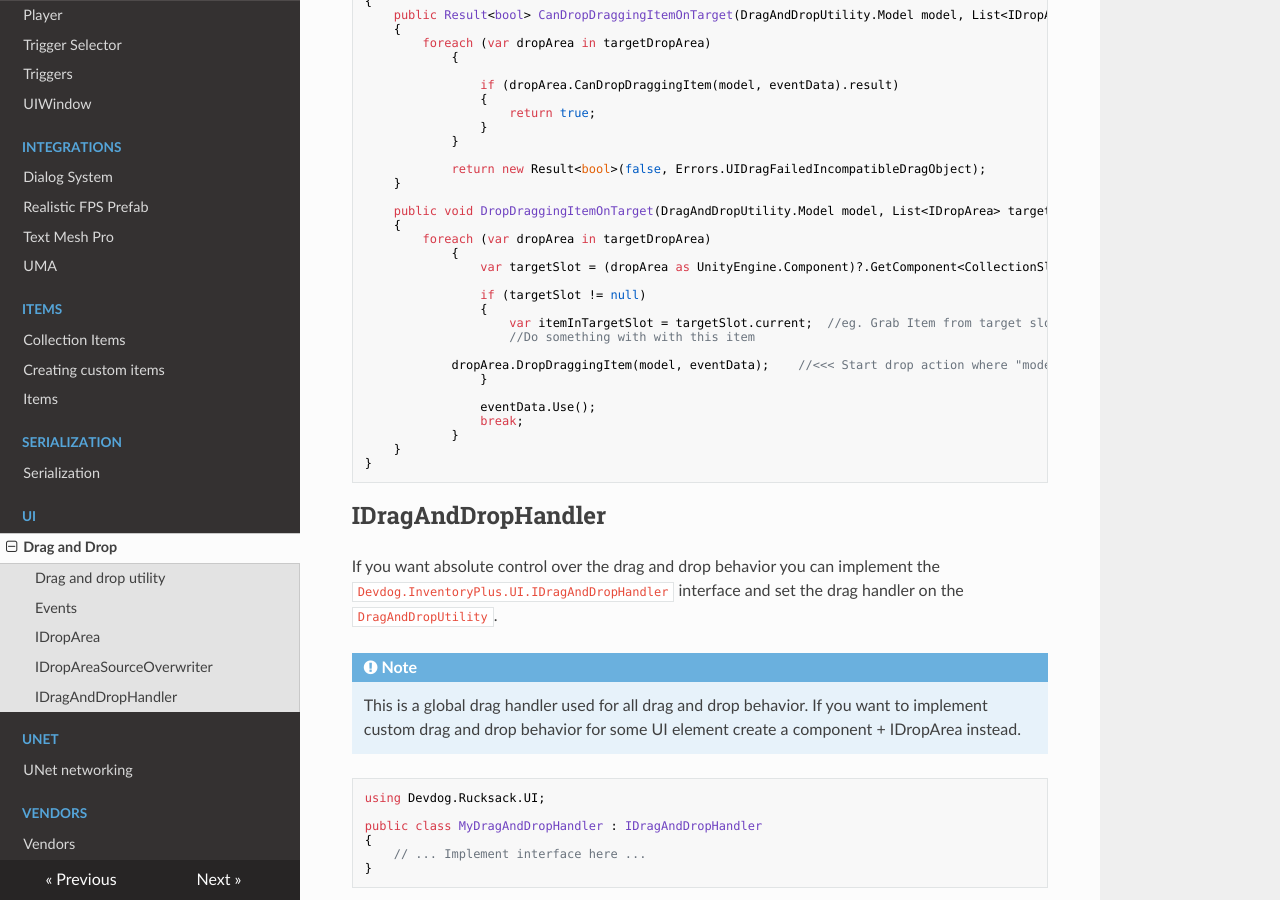
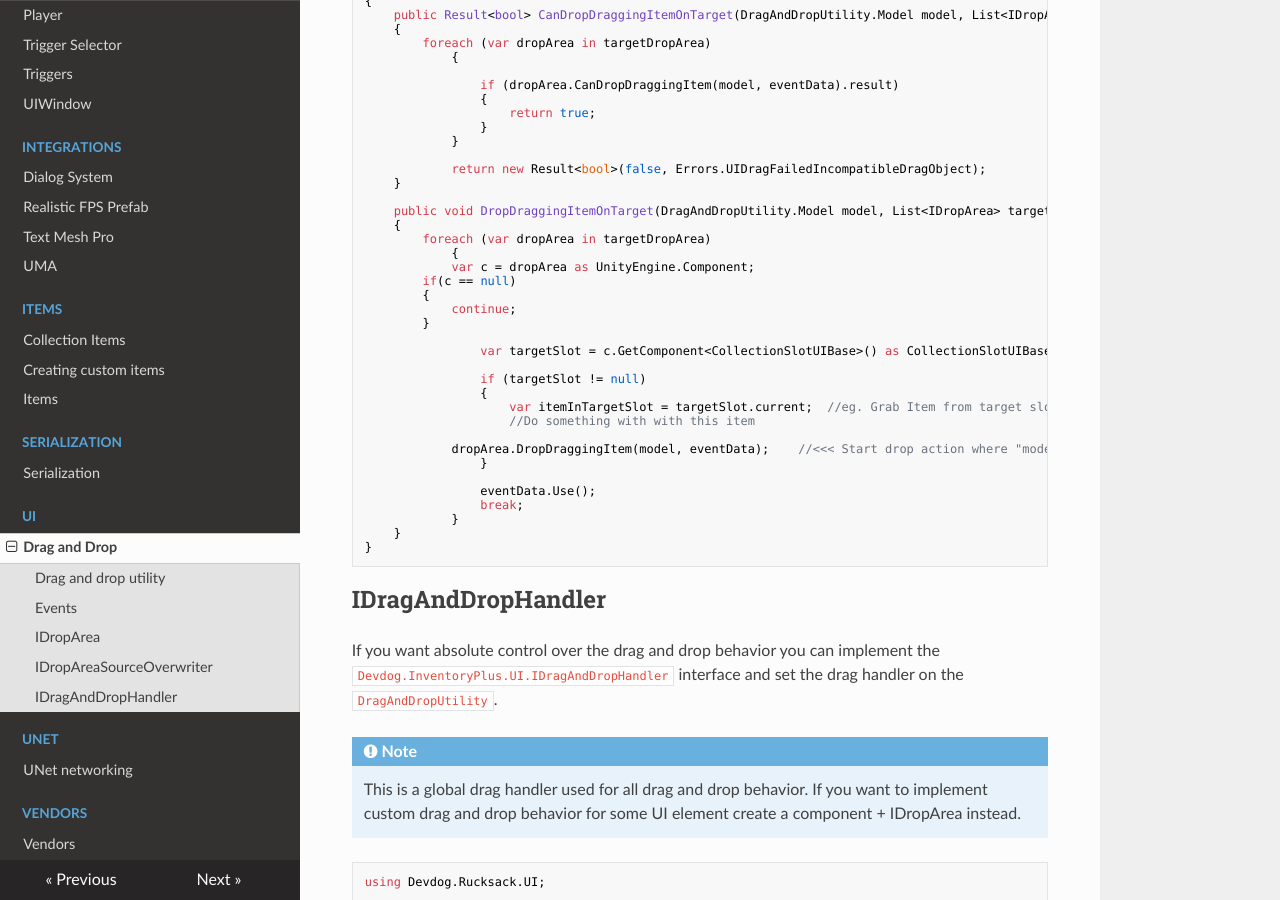
Before and after one commit to devdogio/RucksackDocs, an MkDocs documentation site: the page built from docs/UI/DragAndDrop.md, in a window 1280 px wide and 900 px high, scrolled down 1865 px. Built offline with MkDocs 1.6.1, drawn with Linux system fonts in a browser that asks for light colours; nearby versions of some CDN libraries.

Commit message:
Update DragAndDrop.md

```diff
--- a/docs/UI/DragAndDrop.md
+++ b/docs/UI/DragAndDrop.md
@@ -105,7 +105,13 @@ public sealed class EquipmentCollectionSlotDragHandler : MonoBehaviour, IDropAre
 	{
 		foreach (var dropArea in targetDropArea)
             {
-                var targetSlot = (dropArea as UnityEngine.Component)?.GetComponent<CollectionSlotUIBase>() as CollectionSlotUIBase<IItemInstance>;
+	    	var c = dropArea as UnityEngine.Component;
+		if(c == null)
+		{
+		    continue;
+		}
+
+                var targetSlot = c.GetComponent<CollectionSlotUIBase>() as CollectionSlotUIBase<IItemInstance>;
 
                 if (targetSlot != null)
                 {
```
